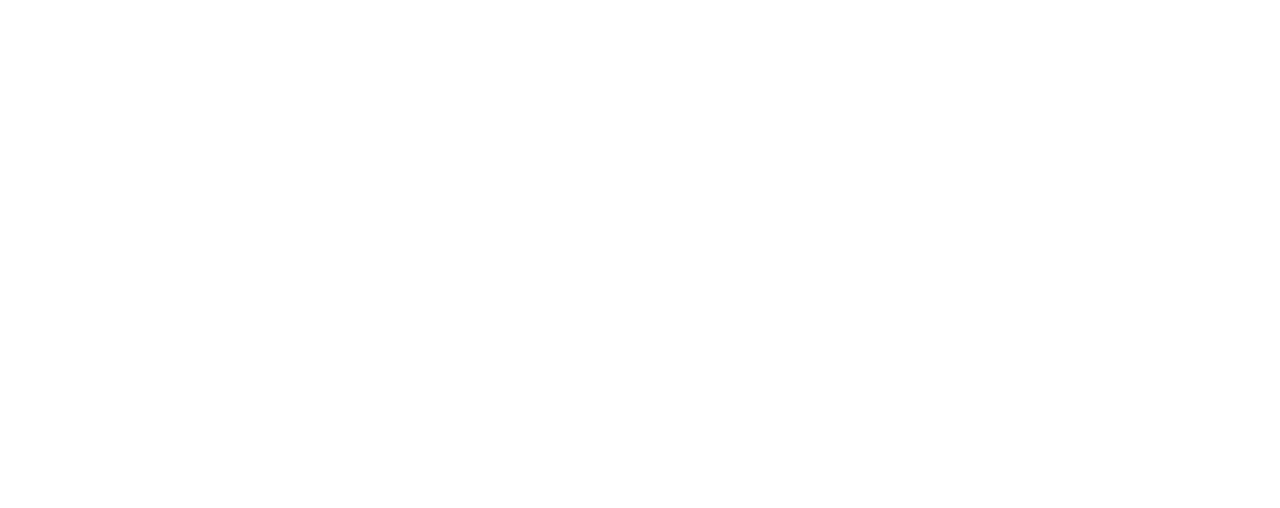
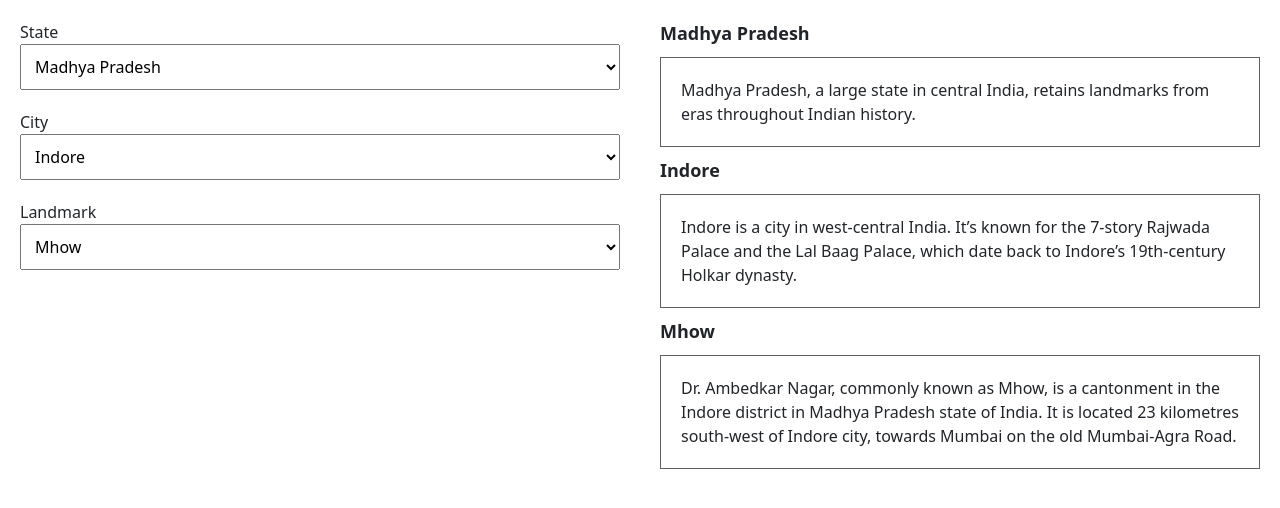
Before and after one commit to acciojob/dropdown-react-sachin7con, a React app: page / in a window 1280 px wide. Built offline with nearby package versions, Linux system fonts and the light colour scheme.

Commit message:
commit 1

```diff
--- a/src/components/App.js
+++ b/src/components/App.js
@@ -1,4 +1,4 @@
-import React, { useState,useReducer } from "react";
+import React, { useState, useReducer } from "react";
 import "./../styles/App.css";
 
 
@@ -138,15 +138,99 @@ const states = [{
 }];
 
 
-function App()
-{
-	// Do not alter/remove main div
+function App() {
+	const defaultState = states[0]; // Madhya Pradesh
+	const defaultCity = defaultState.city[0]; // Indore
+	const defaultLandmark = defaultCity.landmarks[0]; // Mhow
+
+	const [selectedState, setSelectedState] = useState(defaultState.name);
+	const [selectedCity, setSelectedCity] = useState(defaultCity.name);
+	const [selectedLandmark, setSelectedLandmark] = useState(defaultLandmark.name);
+
+	const cities = states.find((state) => state.name === selectedState)?.city || [];
+	const cityOptions = cities.map((city, index) => (
+	  <option key={index} value={city.name}>
+		{city.name}
+	  </option>
+	));
+
+	const landmarks = cities.find((city) => city.name === selectedCity)?.landmarks || [];
+	const landmarkOptions = landmarks.map((landmark, index) => (
+	  <option key={index} value={landmark.name}>
+		{landmark.name}
+	  </option>
+	));
+
+	const handleStateChange = (e) => {
+	  const newState = states.find((state) => state.name === e.target.value);
+	  setSelectedState(newState.name);
+	  setSelectedCity(newState.city[0].name);
+	  setSelectedLandmark(newState.city[0].landmarks[0].name);
+	};
+
+	const handleCityChange = (e) => {
+	  const newCity = cities.find((city) => city.name === e.target.value);
+	  setSelectedCity(newCity.name);
+	  setSelectedLandmark(newCity.landmarks[0]?.name || "");
+	};
+
+	const handleLandmarkChange = (e) => {
+	  setSelectedLandmark(e.target.value);
+	};
+
+	const stateInfo = states.find((state) => state.name === selectedState) || {};
+	const cityInfo = cities.find((city) => city.name === selectedCity) || {};
+	const landmarkInfo = landmarks.find((landmark) => landmark.name === selectedLandmark) || {};
+
 	return (
-	<div id="main">
+		<div id="main">
+		  <div id="left-panel">
+			<div className="select-group">
+			  <label htmlFor="state">State</label>
+			  <select id="state" value={selectedState} onChange={handleStateChange}>
+				{states.map((state, index) => (
+				  <option key={index} value={state.name}>
+					{state.name}
+				  </option>
+				))}
+			  </select>
+			</div>
 
-	</div>
-	);
-}
+			<div className="select-group">
+			  <label htmlFor="city">City</label>
+			  <select id="city" value={selectedCity} onChange={handleCityChange}>
 
+				{cityOptions}
+			  </select>
+			</div>
 
-export default App;
+			<div className="select-group">
+			  <label htmlFor="landmark">Landmark</label>
+			  <select id="landmark" value={selectedLandmark} onChange={handleLandmarkChange}>
+
+				{landmarkOptions}
+			  </select>
+			</div>
+		  </div>
+
+		  <div id="right-panel">
+			<div>
+			  <div id="state-name">{stateInfo.name}</div>
+			  <div id="state-description">{stateInfo.description}</div>
+			</div>
+
+			<div>
+			  <div id="city-name">{cityInfo.name}</div>
+			  <div id="city-description">{cityInfo.description}</div>
+			</div>
+
+			<div>
+			  <div id="landmark-name">{landmarkInfo.name}</div>
+			  <div id="landmark-description">{landmarkInfo.description}</div>
+			</div>
+		  </div>
+		</div>
+	  );
+  }
+
+  export default App;
--- a/src/styles/App.css
+++ b/src/styles/App.css
@@ -14,3 +14,50 @@ button{
 .bg-pink{
 	background-color:pink;
 }
+
+
+
+#main {
+    display: flex;
+    justify-content: space-between;
+    padding: 20px;
+    box-sizing: border-box;
+  }
+
+  #left-panel {
+    flex: 1;
+    padding-right: 20px;
+    display: flex;
+    flex-direction: column;
+  }
+
+  #right-panel {
+    flex: 1;
+    padding-left: 20px;
+
+  }
+
+  .select-group {
+    margin-bottom: 20px;
+  }
+
+  select {
+    width: 100%;
+    padding: 10px;
+    font-size: 16px;
+  }
+
+  div[id$="-name"], div[id$="-description"] {
+    margin-bottom: 10px;
+  }
+
+  #state-name, #city-name, #landmark-name {
+    font-weight: bold;
+    font-size: 18px;
+  }
+
+  #state-description, #city-description, #landmark-description {
+    font-size: 16px;
+    border: 1px solid rgb(99, 93, 93);
+    padding: 20px;
+  }
```
Also changed, not shown: package.json (+5 -2 lines), 1 other file.
